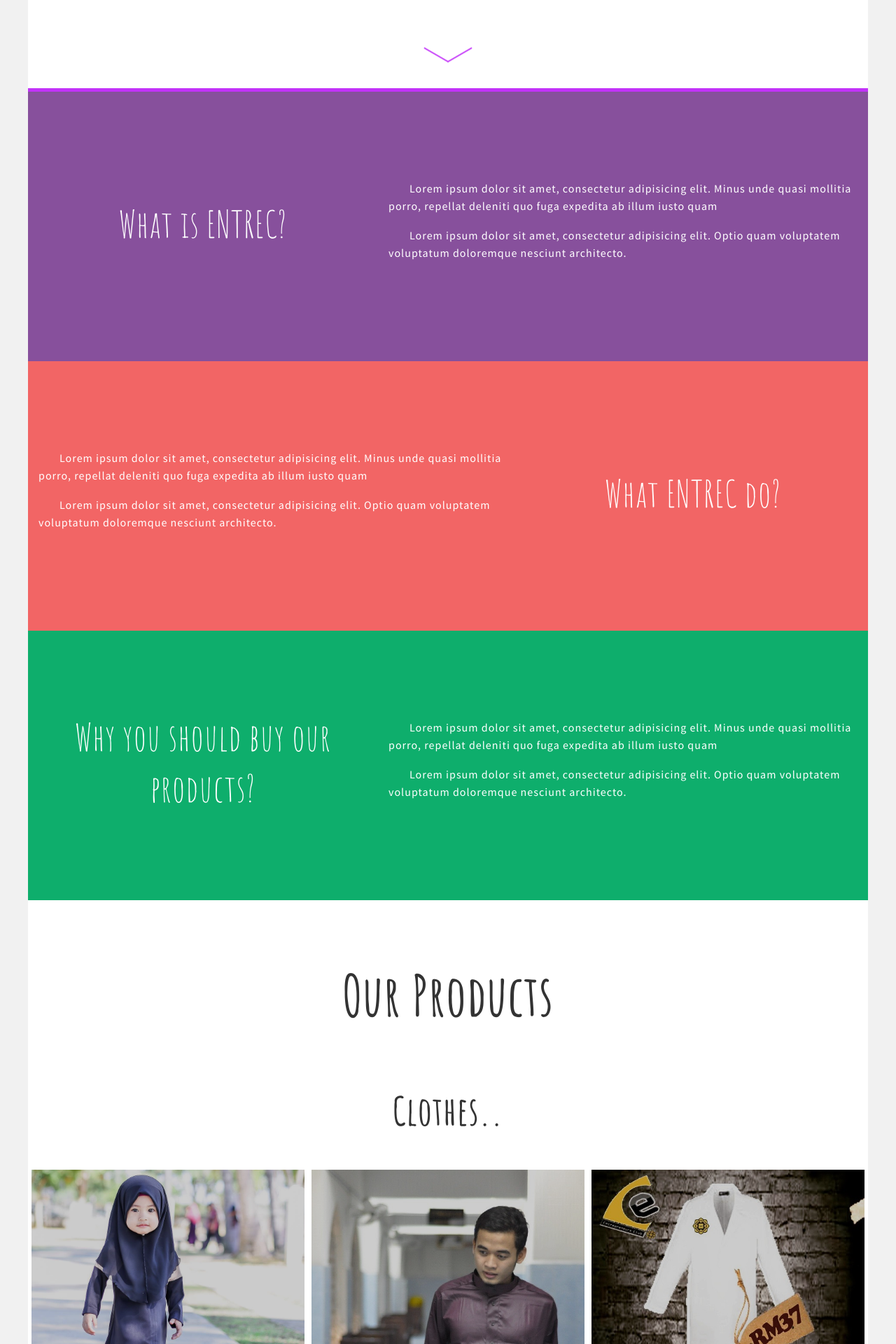
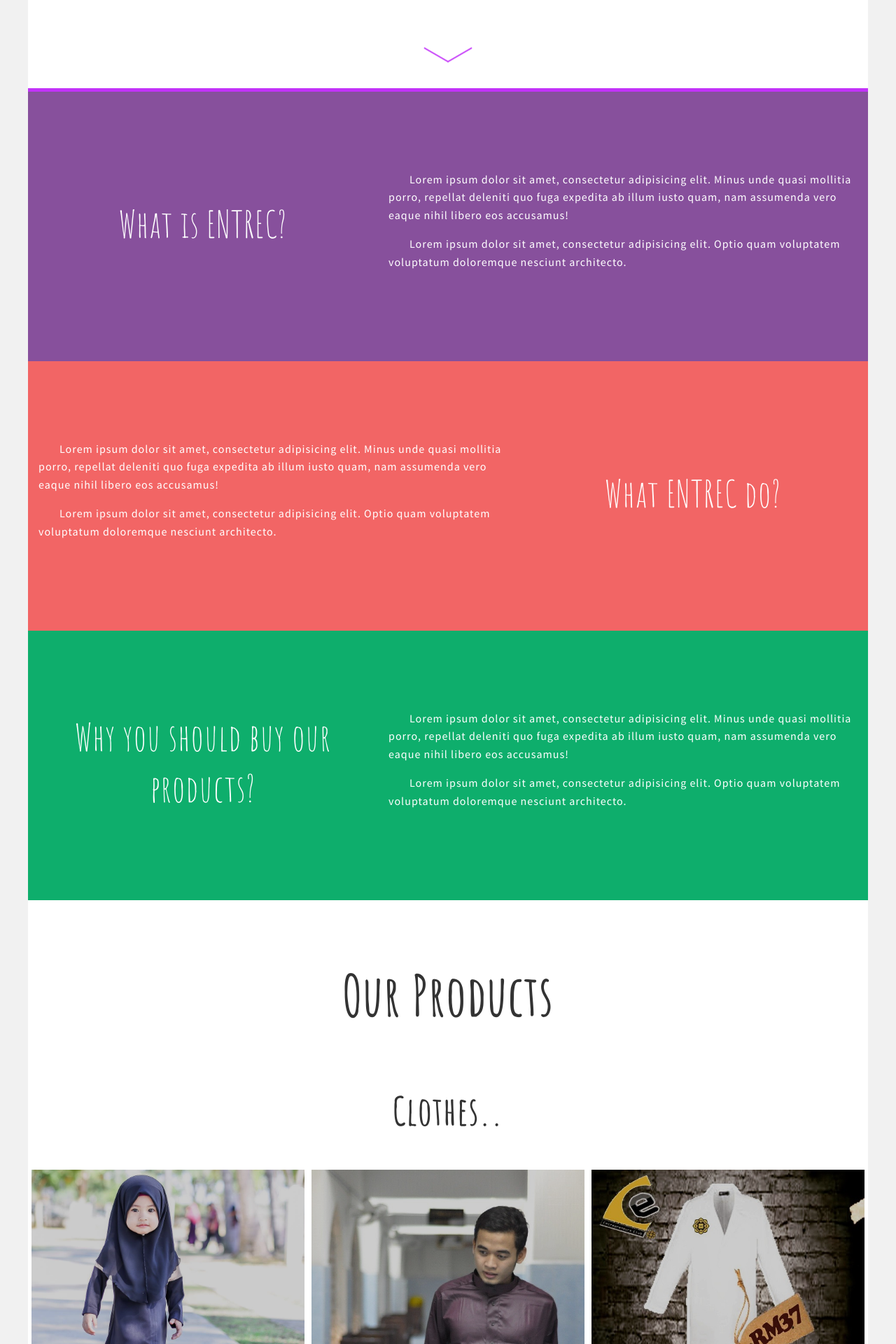
Before and after one commit to syahmifauzi/entrec, a Jekyll site: the page built from index.html, in a window 1280 px wide. Shown: the part 649-2569 px from the top of the page at 70% size. Built offline with Jekyll 4.4.1, drawn with Linux system fonts in a browser that asks for light colours.

```diff
--- a/_includes/homepage/aboutUs.html
+++ b/_includes/homepage/aboutUs.html
@@ -7,7 +7,7 @@
           <h1>What is <span>ENTREC?</span></h1>
         </div>
         <div class="column medium-7 aboutUs-wrapper-second">
-          <p>Lorem ipsum dolor sit amet, consectetur adipisicing elit. Minus unde quasi mollitia porro, repellat deleniti quo fuga expedita ab illum iusto quam</p>
+          <p>Lorem ipsum dolor sit amet, consectetur adipisicing elit. Minus unde quasi mollitia porro, repellat deleniti quo fuga expedita ab illum iusto quam, nam assumenda vero eaque nihil libero eos accusamus!</p>
           <p>Lorem ipsum dolor sit amet, consectetur adipisicing elit. Optio quam voluptatem voluptatum doloremque nesciunt architecto.</p>
         </div>
       </div>
@@ -15,7 +15,7 @@
     <div class="inner-wrapper">
       <div class="aboutUs-inner-2">
         <div class="column medium-7 aboutUs-wrapper-second">
-          <p>Lorem ipsum dolor sit amet, consectetur adipisicing elit. Minus unde quasi mollitia porro, repellat deleniti quo fuga expedita ab illum iusto quam</p>
+          <p>Lorem ipsum dolor sit amet, consectetur adipisicing elit. Minus unde quasi mollitia porro, repellat deleniti quo fuga expedita ab illum iusto quam, nam assumenda vero eaque nihil libero eos accusamus!</p>
           <p>Lorem ipsum dolor sit amet, consectetur adipisicing elit. Optio quam voluptatem voluptatum doloremque nesciunt architecto.</p>
         </div>
         <div class="columns medium-5 aboutUs-wrapper-first">
@@ -29,7 +29,7 @@
           <h1>Why you should buy our products?</h1>
         </div>
         <div class="column medium-7 aboutUs-wrapper-second">
-          <p>Lorem ipsum dolor sit amet, consectetur adipisicing elit. Minus unde quasi mollitia porro, repellat deleniti quo fuga expedita ab illum iusto quam</p>
+          <p>Lorem ipsum dolor sit amet, consectetur adipisicing elit. Minus unde quasi mollitia porro, repellat deleniti quo fuga expedita ab illum iusto quam, nam assumenda vero eaque nihil libero eos accusamus!</p>
           <p>Lorem ipsum dolor sit amet, consectetur adipisicing elit. Optio quam voluptatem voluptatum doloremque nesciunt architecto.</p>
         </div>
       </div>
```
Also changed, not shown: assets/css/vendors.css.
